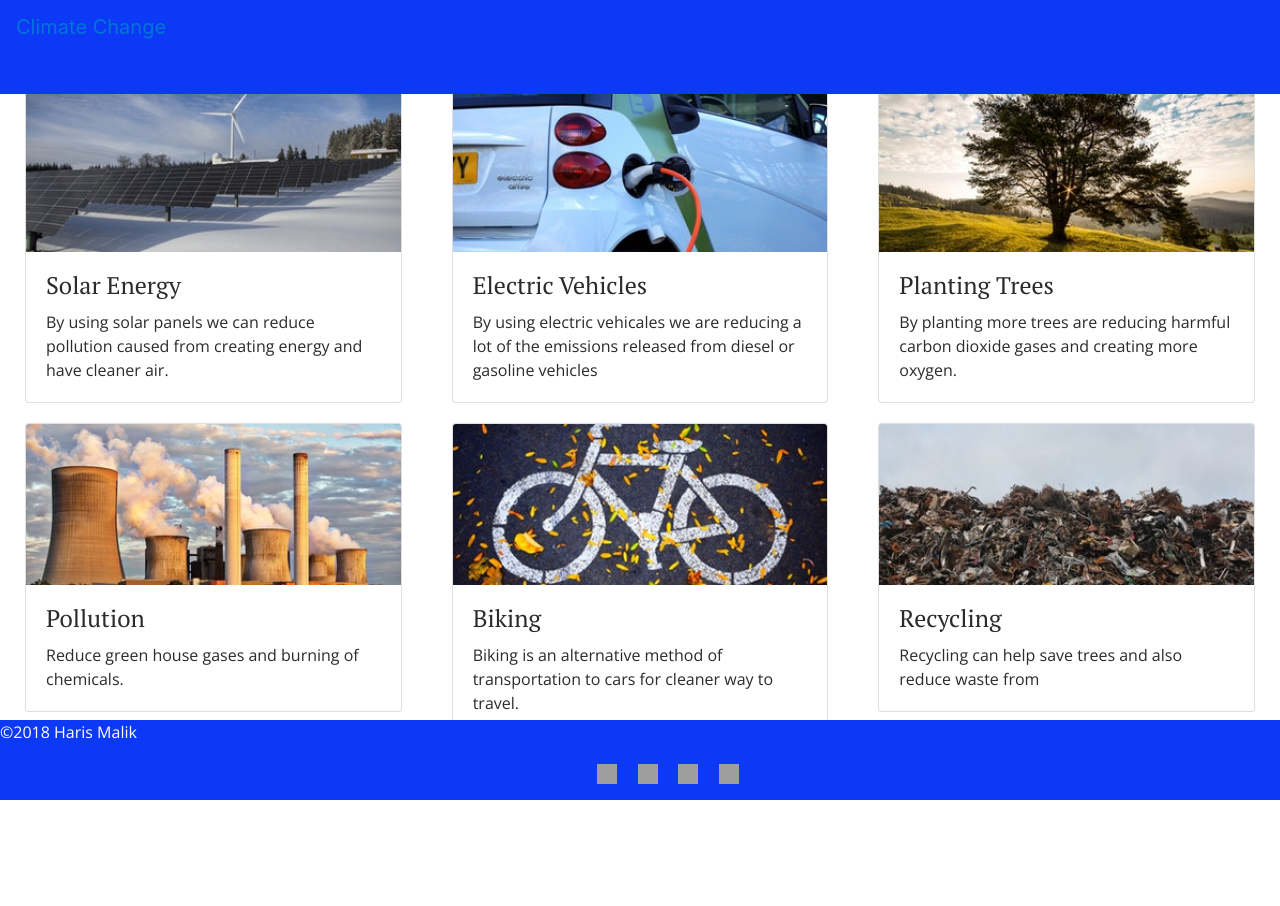
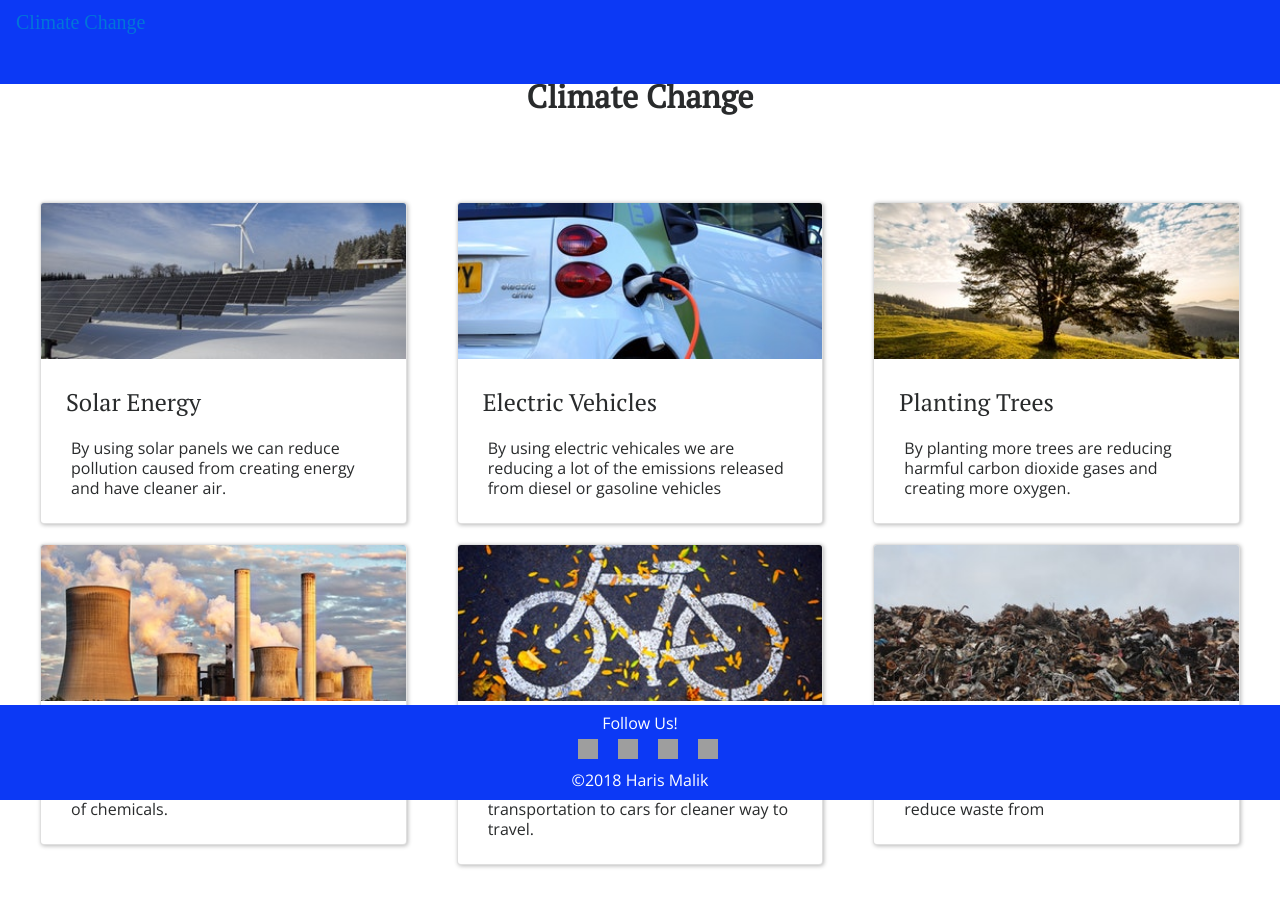
Before and after one commit to mali0071/bootstrap-site, a plain HTML site: page help.html in a window 1280 px wide. Before the commit the page ends 826 px from the top, so only its background shows below. Drawn offline with nearby package versions, Linux system fonts and the light colour scheme; grey boxes are pictures that could not be loaded.

Commit message:
final changes

```diff
--- a/css/main.css
+++ b/css/main.css
@@ -1,4 +1,40 @@
+/* http://meyerweb.com/eric/tools/css/reset/
+   v2.0 | 20110126
+   License: none (public domain)
+*/
 /* Photo by Davide Cantelli on Unsplash royalty free*/
+
+html, body, div, span, applet, object, iframe, p, blockquote, pre,
+a,h1, abbr, acronym, address, big, cite, code,
+del, dfn, em, img, ins, kbd, q, s, samp,
+small, strike, strong, sub, sup, tt, var,
+b, u, i, center,
+dl, dt, dd, ol, ul, li,
+fieldset, form, label, legend,
+table, caption, tbody, tfoot, thead, tr, th, td,
+article, aside, canvas, details, embed,
+figure, figcaption, footer, header, hgroup,
+menu, nav output, ruby, section, summary,
+time, mark, audio, video {
+	margin: 0;
+	padding: 0;
+	border: 0;
+	font-size: 100%;
+	font: inherit;
+	vertical-align: baseline;
+}
+/* HTML5 display-role reset for older browsers */
+article, aside, details, figcaption, figure,
+footer, header, hgroup, menu, nav, section {
+	display: block;
+}
+body {
+	line-height: 1;
+}
+ol, ul {
+	list-style: none;
+}
+
 
 p {
   font-family: "Open Sans", Arial, Helvetica, Verdana, sans-serif;
@@ -16,6 +52,7 @@ h1, h2, h3, h4, h5, h6 {
   border-radius: 0px;
   height: 350px;
   text-align: center;
+  margin-top:0px;
 }
 
 .display-3 {
@@ -35,12 +72,14 @@ h2 {
   position: fixed;
   bottom: 0;
   width: 100%;
-  height: 80px;
-  /* Height of the footer */
+  height: 95px;
+  text-align: center;
+
 }
 
 .footer p {
   color: white;
+  padding-top:10px;
 }
 
 .form-group {
@@ -51,6 +90,7 @@ h2 {
   margin-right: auto;
   margin-top: 8px;
   text-align: center;
+
 }
 
 .bigpixi-footer-social__list-item {
@@ -74,37 +114,123 @@ h2 {
 
 .row {
   margin-top: 80px;
+  max-width:70%;
+  margin:0 auto;
+  padding-bottom:60px;
+
 }
 
 .card{
+  min-height: 275px;
   margin:10px;
+  -webkit-box-shadow: 1px 1px 4px 0px rgba(184,184,184,1);
+  -moz-box-shadow: 1px 1px 4px 0px rgba(184,184,184,1);
+  box-shadow: 1px 1px 4px 0px rgba(184,184,184,1);
+}
+
+.card h4{
+  padding:10px 5px;;
+}
+.card p{
+  padding:0px 10px 5px;
+  line-height: 20px;
 }
 
 .gmaps{
 border: 1px solid black;
-display:inline-block;
-margin-top: 80px;
-margin-left: 450px;
-margin-right: 450px;
-margin-bottom: 20px;
+width: 50%;
+margin: 0 auto;
+display: block;
+margin:0 auto;
+margin-top: 120px;
+}
+
+.gmaps img {
+  width: 100%;
+
 }
 
 .follow{
   text-align: center;
 }
 
+.form-wrapper {
+  width: 50%;
+  margin:0 auto;
+}
+
 .form-group{
-  margin: 0px 450px ;
-  max-width: 600px;
+margin-top:40px;
 }
 
 .container-fluid{
-  margin-bottom: 80px;
+  padding-bottom: 50px;
 }
-.btn{
-  margin-top: 20
+
+.card-container{
+  padding-top:80px;
+}
+
+.submit-btn{
+  margin-top:5px;
+
 }
 .embed-responsive{
   margin-bottom: 80px;
 
 }
+.page-title{
+  margin-top:80px;
+  text-align: center;
+  font-size: 2em;
+  font-weight: bold;
+}
+
+
+@media (max-width: 475px) {
+
+  .container-fluid {
+    width: 100%;
+  }
+  .form-wrapper {
+    width: 100%;
+  }
+
+  .gmaps{
+    width:100%;
+  }
+
+  .row {
+    width:100%;
+    max-width: 100%;
+  }
+
+}
+
+.form-group label{
+  padding:10px 0;
+}
+
+
+@media (min-width: 475px) {
+  .row {
+    max-width: 100%;
+  }
+
+}
+
+@media (min-width: 1024px) {
+  .row {
+    max-width: 100%;
+
+  }
+
+}
+
+@media (min-width: 1440px) {
+  .row {
+    max-width: 70%;
+
+  }
+
+}
--- a/help.html
+++ b/help.html
@@ -40,8 +40,9 @@
      </div>
    </nav>
 
+  <h1 class="page-title">Climate Change</h1>
 
-   <div class="container-fluid">
+   <div class="container-fluid card-container">
          <div class="row">
            <div class="col-md-4">
              <div class="card">
@@ -107,8 +108,7 @@
  </div>
 
  <footer class="footer">
-     <p>&copy<time datetime="2018">2018</time> Haris Malik</p>
-
+     <p>Follow Us!</p>
  <div class="bigpixi-footer-social">
      <ul>
        <li class="bigpixi-footer-social__list-item">
@@ -131,8 +131,10 @@
            <img class="bigpixi-footer-social__icon" alt="Instagram" title="Instagram" src="http://simpleicons.org/icons/instagram.svg">
          </a>
        </li>
+       <p>&copy<time datetime="2018">2018</time> Haris Malik</p>
      </ul>
    </div>
+ </footer>
 
 
    </footer>
```
Also changed, not shown: contact.html (+15 -13 lines), index.html (+11 -10 lines). Lines whose indentation alone changed are shown as unchanged.
